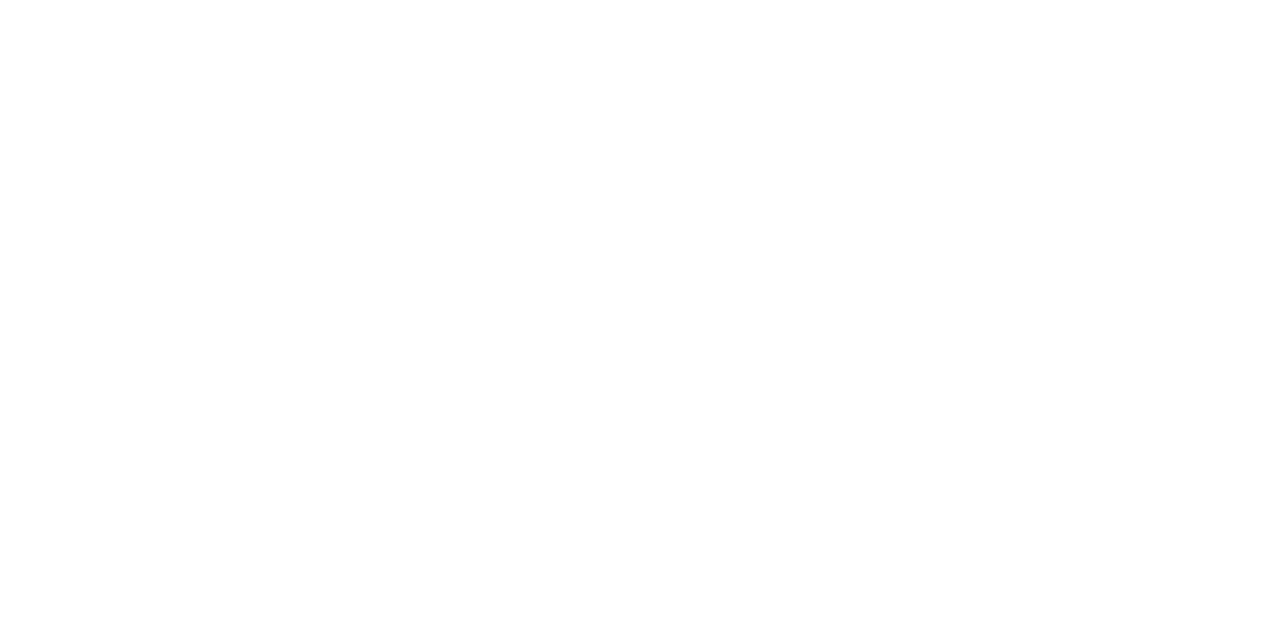
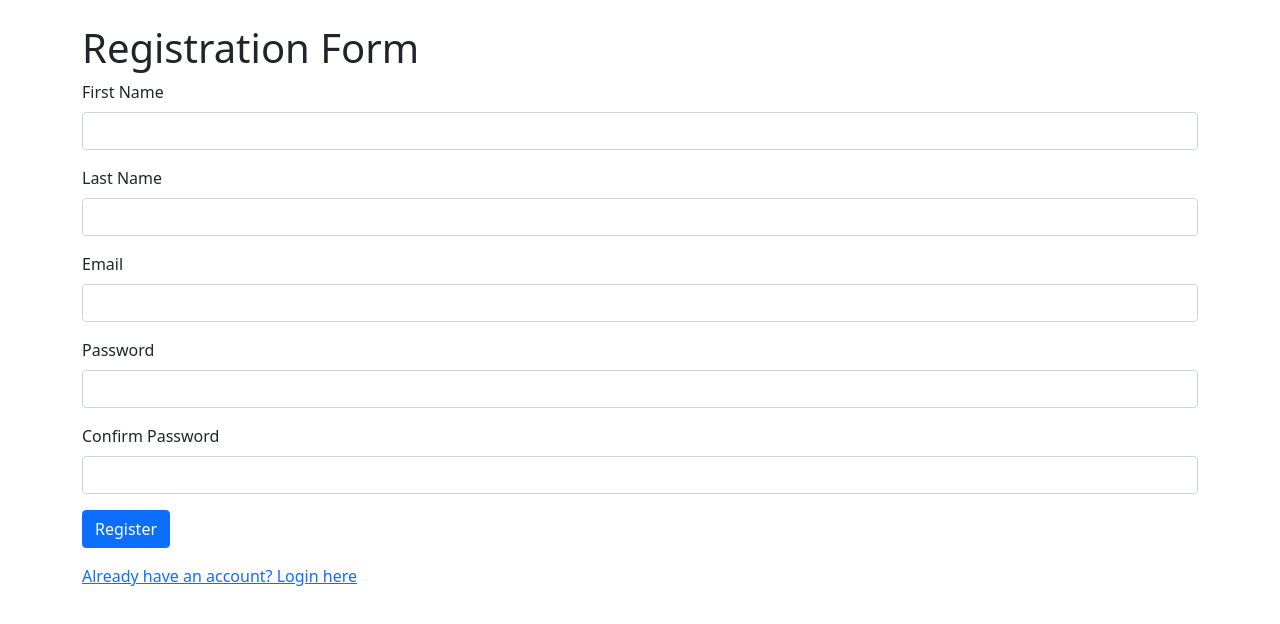
Before and after one commit to lotockijj/frontend, a React (Create React App) app: page /register in a window 1280 px wide. Before the commit this address had no page. Shown: the top 624 px of the page. Built offline with nearby package versions, Linux system fonts and the light colour scheme.

Commit message:
Registration.

```diff
--- a/src/App.js
+++ b/src/App.js
@@ -1,6 +1,7 @@
 import { Routes, Route, Navigate } from 'react-router-dom';
 import ClientList from './ClientList';
 import AccountEdit from './AccountEdit';
+import RegistrationForm from './RegistrationForm';
 
 function App() {
   return (
@@ -8,6 +9,7 @@
       <Route path="/" element={<ClientList />} />
       <Route path="/account" element={<Navigate to="/" />} />
       <Route path="/account/:id" element={<AccountEdit />} />
+      <Route path="/register" element={<RegistrationForm />} />
     </Routes>
   );
 }
--- a/src/ClientList.js
+++ b/src/ClientList.js
@@ -72,6 +72,7 @@
                         </tbody>
                     </Table>
                 </Container>
+                <div><Link to="/register">Register</Link></div>
             </div>
         );
     }
--- /dev/null
+++ b/src/RegistrationForm.js
@@ -0,0 +1,140 @@
+import React, { useState } from 'react';
+import { useNavigate } from 'react-router-dom';
+
+function RegistrationForm() {
+    const [formData, setFormData] = useState({
+        firstName: '',
+        lastName: '',
+        email: '',
+        password: '',
+        matchingPassword: ''
+    });
+    const [errors, setErrors] = useState({});
+    const navigate = useNavigate();
+
+    const handleChange = (e) => {
+        const { name, value } = e.target;
+        setFormData(prev => ({ ...prev, [name]: value }));
+    };
+
+    const validate = () => {
+        const newErrors = {};
+
+        if (!formData.firstName) newErrors.firstName = 'First name is required';
+        if (!formData.lastName) newErrors.lastName = 'Last name is required';
+        if (!formData.email) newErrors.email = 'Email is required';
+        else if (!/^\S+@\S+\.\S+$/.test(formData.email)) newErrors.email = 'Email is invalid';
+        if (!formData.password) newErrors.password = 'Password is required';
+        else if (formData.password.length < 6) newErrors.password = 'Password must be at least 6 characters';
+        if (formData.password !== formData.matchingPassword) {
+            newErrors.matchingPassword = 'Passwords do not match';
+        }
+
+        setErrors(newErrors);
+        return Object.keys(newErrors).length === 0;
+    };
+
+    const handleSubmit = async (e) => {
+        e.preventDefault();
+        if (!validate()) return;
+
+        try {
+            const response = await fetch('/api/account', {
+                method: 'POST',
+                headers: { 'Content-Type': 'application/json' },
+                body: JSON.stringify(formData)
+            });
+
+            if (!response.ok) {
+                const errorData = await response.json();
+                throw new Error(errorData.message || 'Registration failed');
+            }
+
+            navigate('/login'); // Redirect to login after successful registration
+        } catch (error) {
+            setErrors({ submit: error.message });
+        }
+    };
+
+    return (
+        <div className="container mt-4">
+            <h1>Registration Form</h1>
+            {errors.submit && <div className="alert alert-danger">{errors.submit}</div>}
+
+            <form onSubmit={handleSubmit}>
+                <div className="mb-3">
+                    <label htmlFor="firstName" className="form-label">First Name</label>
+                    <input
+                        type="text"
+                        className={`form-control ${errors.firstName ? 'is-invalid' : ''}`}
+                        id="firstName"
+                        name="firstName"
+                        value={formData.firstName}
+                        onChange={handleChange}
+                    />
+                    {errors.firstName && <div className="invalid-feedback">{errors.firstName}</div>}
+                </div>
+
+                <div className="mb-3">
+                    <label htmlFor="lastName" className="form-label">Last Name</label>
+                    <input
+                        type="text"
+                        className={`form-control ${errors.lastName ? 'is-invalid' : ''}`}
+                        id="lastName"
+                        name="lastName"
+                        value={formData.lastName}
+                        onChange={handleChange}
+                    />
+                    {errors.lastName && <div className="invalid-feedback">{errors.lastName}</div>}
+                </div>
+
+                <div className="mb-3">
+                    <label htmlFor="email" className="form-label">Email</label>
+                    <input
+                        type="email"
+                        className={`form-control ${errors.email ? 'is-invalid' : ''}`}
+                        id="email"
+                        name="email"
+                        value={formData.email}
+                        onChange={handleChange}
+                    />
+                    {errors.email && <div className="invalid-feedback">{errors.email}</div>}
+                </div>
+
+                <div className="mb-3">
+                    <label htmlFor="password" className="form-label">Password</label>
+                    <input
+                        type="password"
+                        className={`form-control ${errors.password ? 'is-invalid' : ''}`}
+                        id="password"
+                        name="password"
+                        value={formData.password}
+                        onChange={handleChange}
+                    />
+                    {errors.password && <div className="invalid-feedback">{errors.password}</div>}
+                </div>
+
+                <div className="mb-3">
+                    <label htmlFor="matchingPassword" className="form-label">Confirm Password</label>
+                    <input
+                        type="password"
+                        className={`form-control ${errors.matchingPassword ? 'is-invalid' : ''}`}
+                        id="matchingPassword"
+                        name="matchingPassword"
+                        value={formData.matchingPassword}
+                        onChange={handleChange}
+                    />
+                    {errors.matchingPassword && <div className="invalid-feedback">{errors.matchingPassword}</div>}
+                </div>
+
+                <button type="submit" className="btn btn-primary">Register</button>
+            </form>
+
+            <div className="mt-3">
+                <a href="/login">Already have an account? Login here</a>
+            </div>
+        </div>
+    );
+}
+
+export default RegistrationForm;
```
Also changed, not shown: 1 other file (tests, documents, lock files or other folders).
